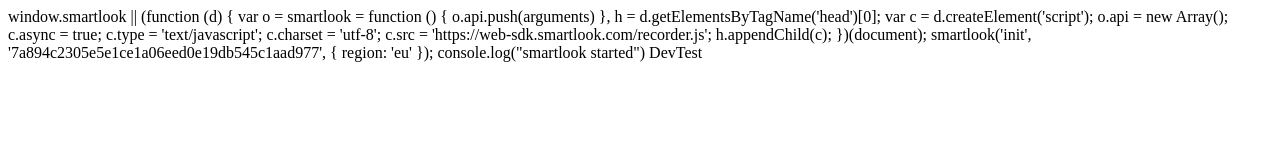
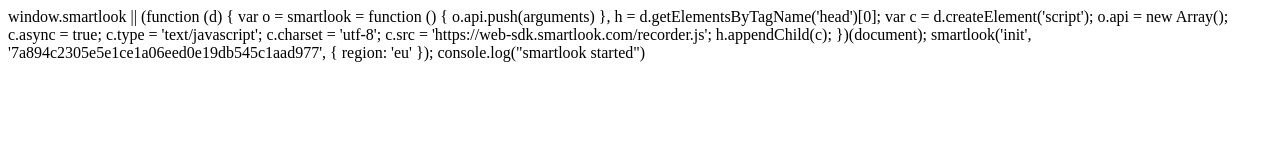
Before and after one commit to DevGupta007/mogiSmartLook, a plain HTML site: page index.html in a window 1280 px wide. Drawn offline with Linux system fonts and the light colour scheme.

Commit message:
Update index.html

```diff
--- a/index.html
+++ b/index.html
@@ -5,5 +5,3 @@
     })(document);
     smartlook('init', '7a894c2305e5e1ce1a06eed0e19db545c1aad977', { region: 'eu' });
     console.log("smartlook started")
-
-<html>DevTest</html>
```
